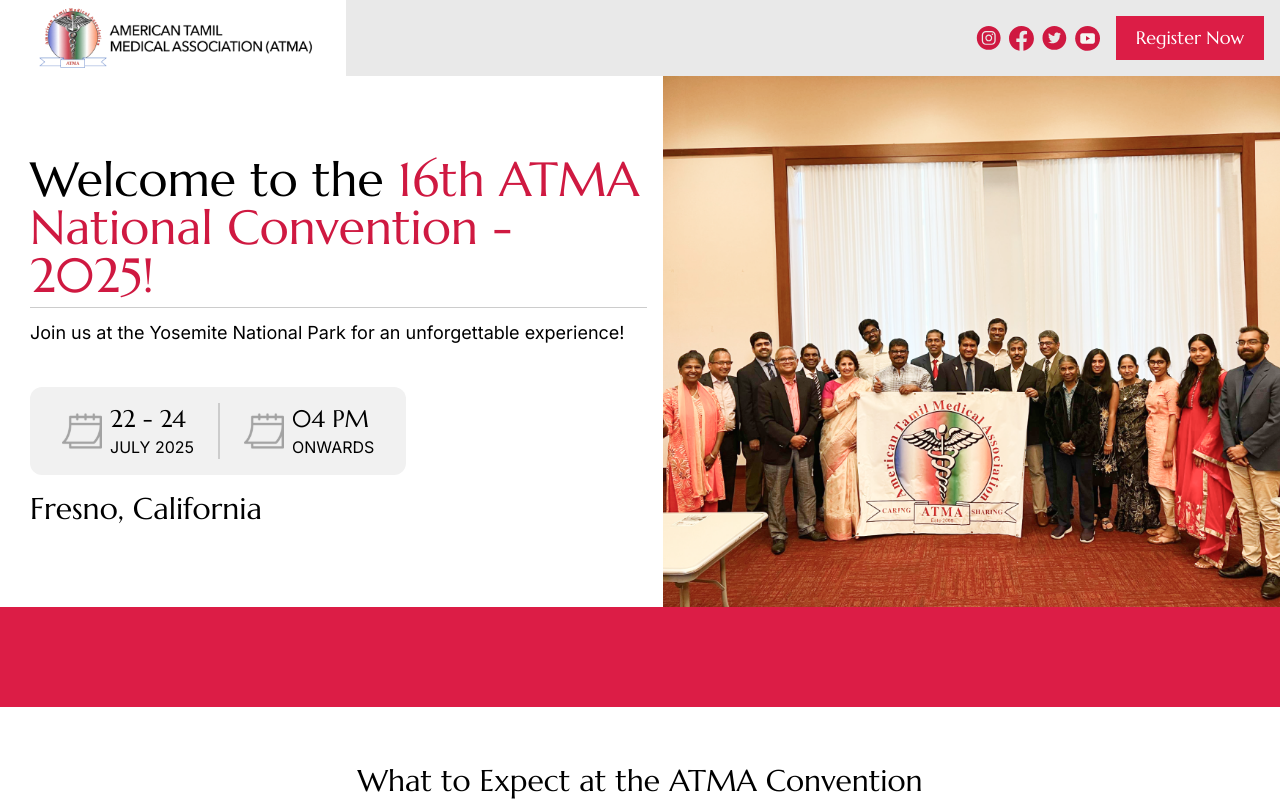
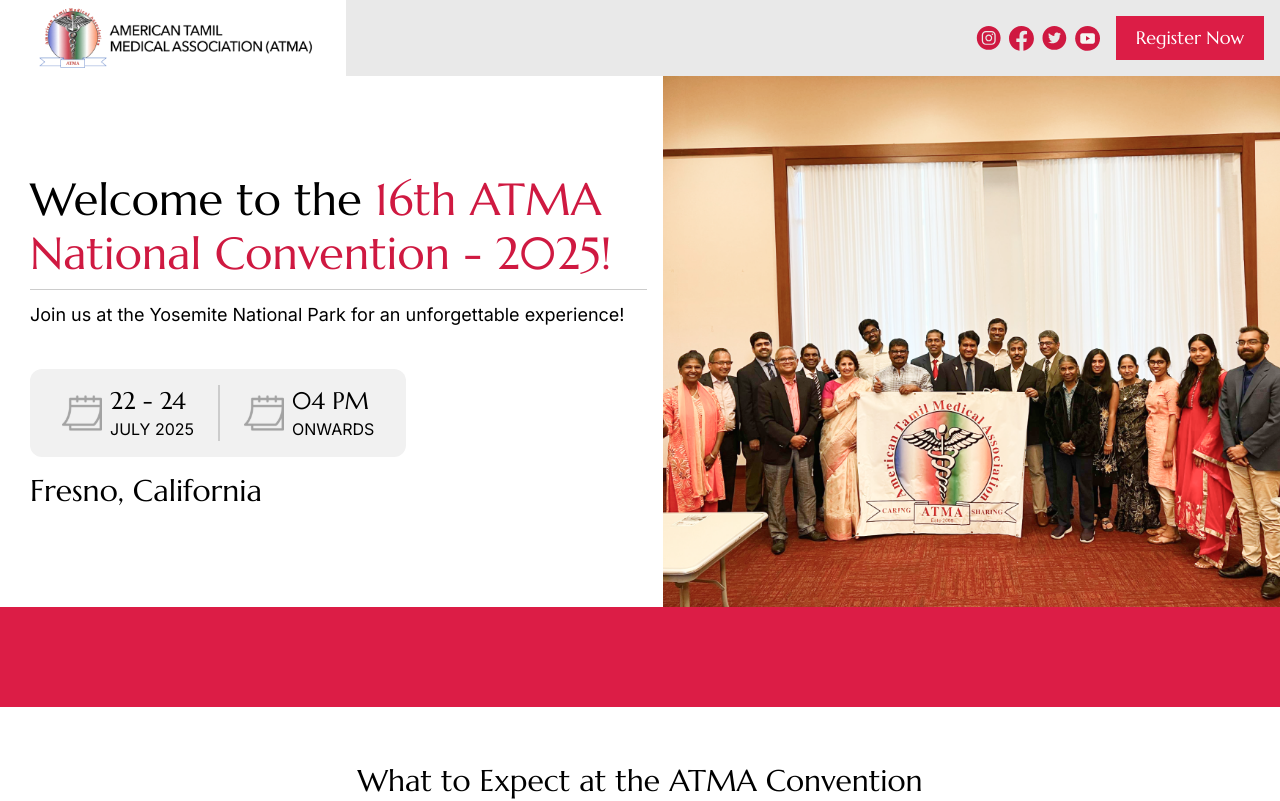
Before and after one commit to employeebhavya/atma-national-convention, a Next.js app: page / in a window 1280 px wide. Shown: the top 801 px of the page. Built offline with nearby package versions, Linux system fonts and the light colour scheme.

Commit message:
fixed h1 size

```diff
--- a/src/components/Hero.jsx
+++ b/src/components/Hero.jsx
@@ -6,7 +6,7 @@
     <section className="relative hero">
       <div className="container grid grid-cols-1 md:grid-cols-2 gap-8 md:gap-4">
         <div className="flex flex-col gap-2 justify-center pt-8 md:pt-0">
-          <h1 className="text-3xl md:text-5xl">
+          <h1 className="text-3xl md:text-[45px]">
             Welcome to the{" "}
             <span className="text-[#cf1941]">
               16th ATMA National Convention - 2025!
```
